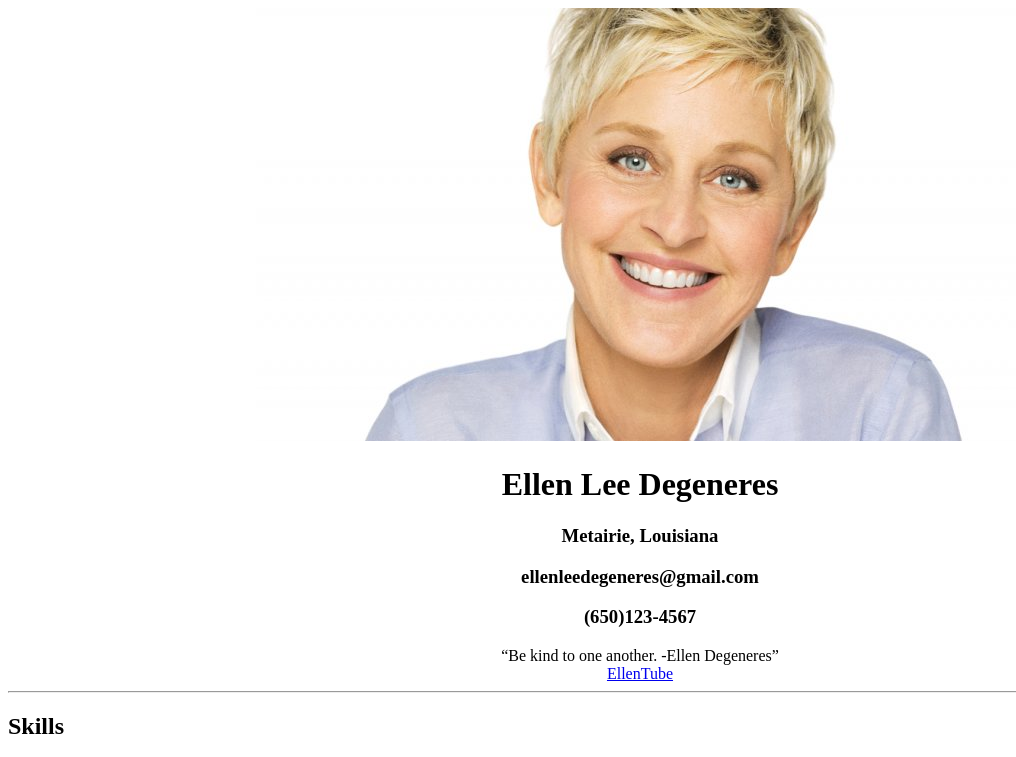
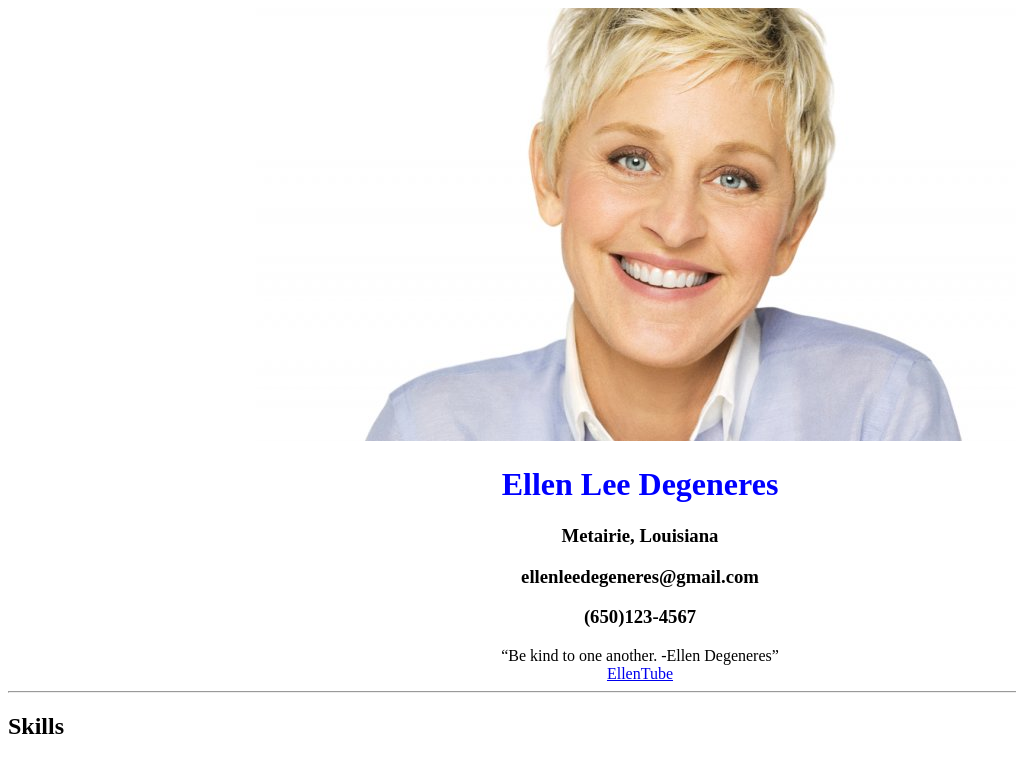
Before and after one commit to stchikovani/fantasy-resume, a plain HTML site: page index.html in a window 1280 px wide. Shown: the top 757 px of the page, without its empty margins (0-1016 px from the left). Drawn offline with Linux system fonts and the light colour scheme.

Commit message:
fantasy-resume

```diff
--- a/index.html
+++ b/index.html
@@ -5,7 +5,7 @@
   <body>
     <center>
       <img src="ellen_h.jpg" alt="ellen_h.jpg">
-        <h1>Ellen Lee Degeneres</h1>
+        <h1 style="color:blue;"> Ellen Lee Degeneres</h1>
       <section>
         <h3>Metairie, Louisiana</h3>
         <h3>ellenleedegeneres@gmail.com</h3>
```
